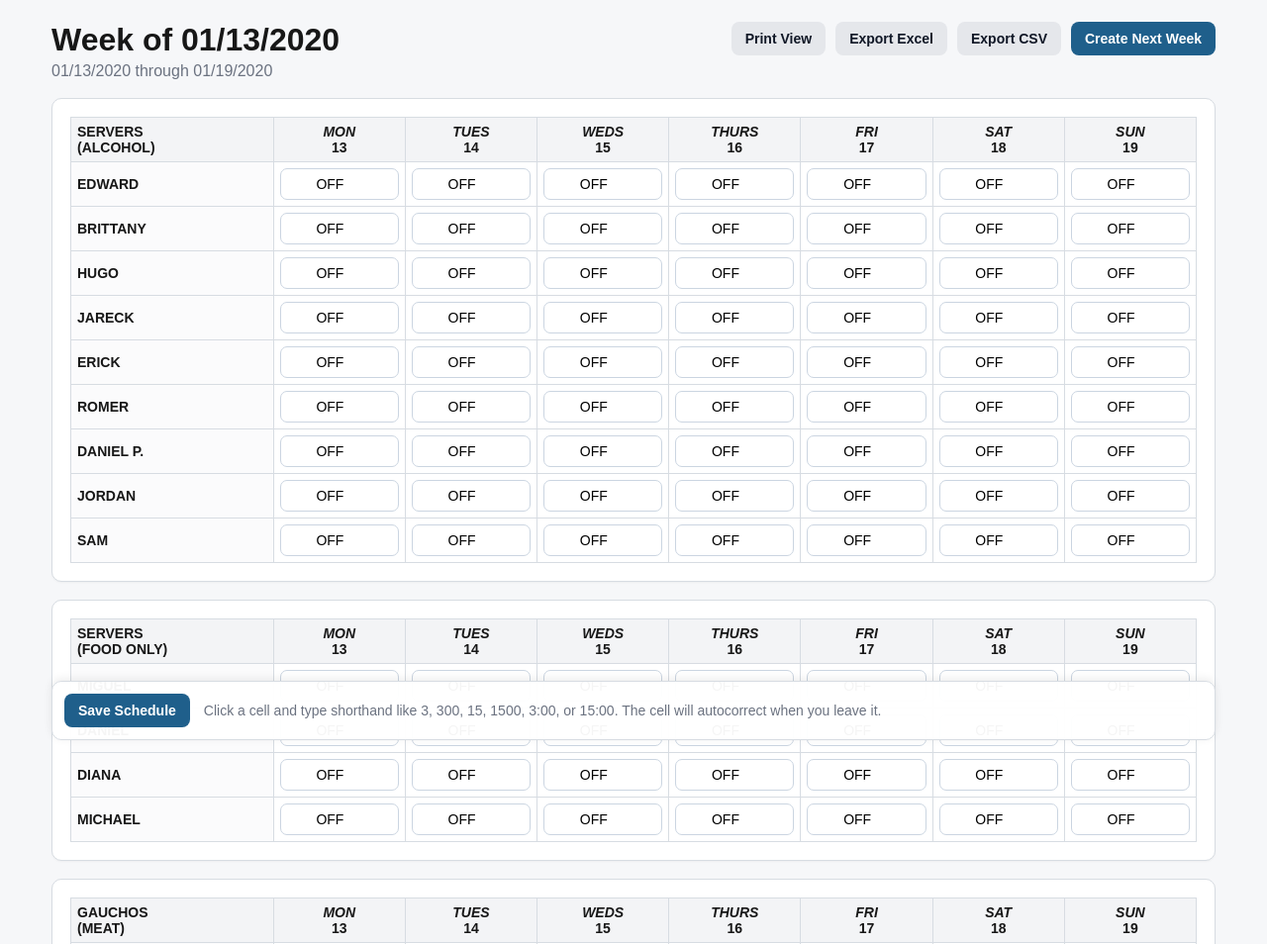
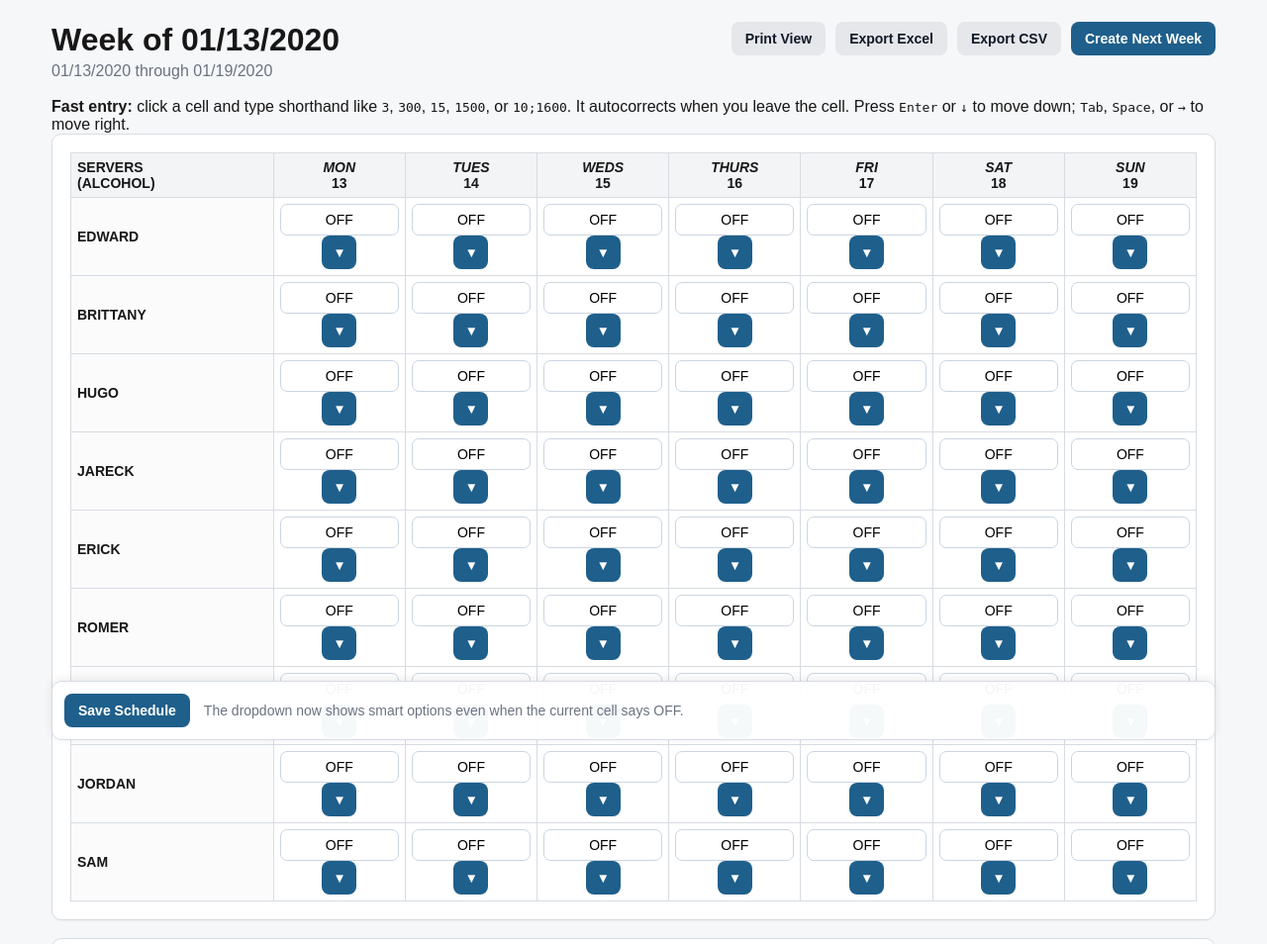
Before and after one commit to all-upper-case/gaucho-schedule, a Flask app: page /week/2020-01-15 in a window 1280 px wide. Shown: the part 52-1006 px from the top of the page at 99% size. Run offline with Flask 3, Linux system fonts and the light colour scheme; data comes from the database, SQL or seed files in the repository; tables that the repository leaves empty hold one stand-in row (values such as "Sample post").

Commit message:
Replace native datalist with custom smart options data

```diff
--- a/templates/schedule.html
+++ b/templates/schedule.html
@@ -14,6 +14,10 @@
     </form>
   </div>
 </div>
+
+<section class="quick-help">
+  <strong>Fast entry:</strong> click a cell and type shorthand like <code>3</code>, <code>300</code>, <code>15</code>, <code>1500</code>, or <code>10;1600</code>. It autocorrects when you leave the cell. Press <kbd>Enter</kbd> or <kbd>↓</kbd> to move down; <kbd>Tab</kbd>, <kbd>Space</kbd>, or <kbd>→</kbd> to move right.
+</section>
 
 {% if warnings %}
 <section class="warning-box">
@@ -39,21 +43,20 @@
             <tr>
               <th class="employee-name">{{ emp.name }}</th>
               {% for i in range(7) %}
-                {% set list_id = 'options_' ~ emp.id ~ '_' ~ i %}
                 <td>
+                  <div class="shift-cell-wrap">
                     <input
                       class="shift-input"
                       name="shift_{{ emp.id }}_{{ i }}"
                       value="{{ shifts.get((emp.id, i), 'OFF') }}"
-                    list="{{ list_id }}"
                       autocomplete="off"
                       data-col="{{ i }}"
                       data-employee-id="{{ emp.id }}"
                       data-day-index="{{ i }}"
+                      data-options='{{ suggestions.get((emp.id, i), []) | tojson }}'
                     >
-                  <datalist id="{{ list_id }}">
-                    {% for option in suggestions.get((emp.id, i), []) %}<option value="{{ option }}"></option>{% endfor %}
-                  </datalist>
+                    <button class="cell-menu-button" type="button" title="Show options">▾</button>
+                  </div>
                 </td>
               {% endfor %}
             </tr>
@@ -65,7 +68,8 @@
 
   <div class="sticky-save">
     <button type="submit">Save Schedule</button>
-    <span class="muted">Click a cell and type shorthand like 3, 300, 15, 1500, 3:00, or 15:00. The cell will autocorrect when you leave it.</span>
+    <span class="muted">The dropdown now shows smart options even when the current cell says OFF.</span>
   </div>
 </form>
+<div id="smart-shift-menu" class="smart-shift-menu" hidden></div>
 {% endblock %}
```
Lines whose indentation alone changed are shown as unchanged.
